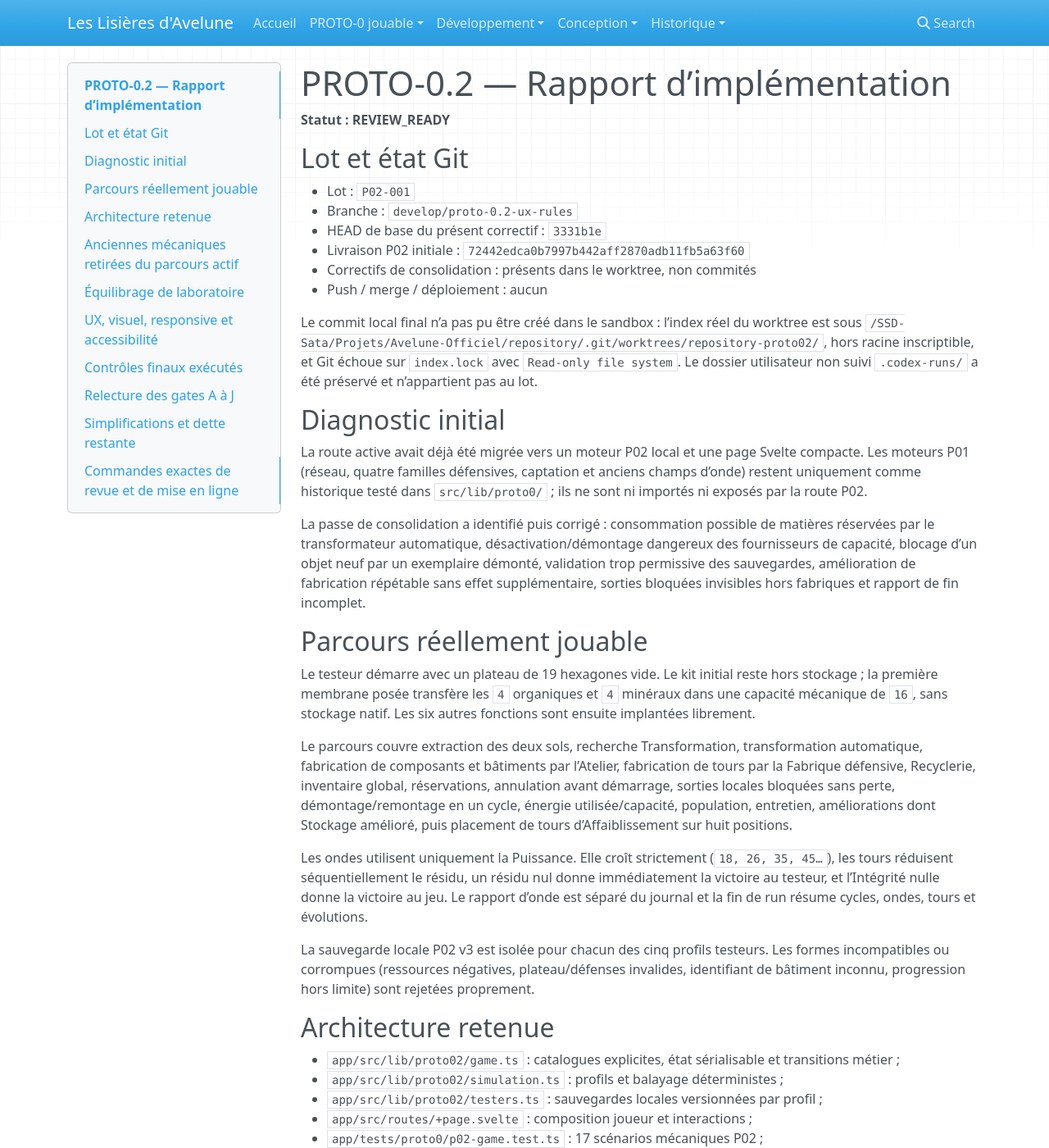
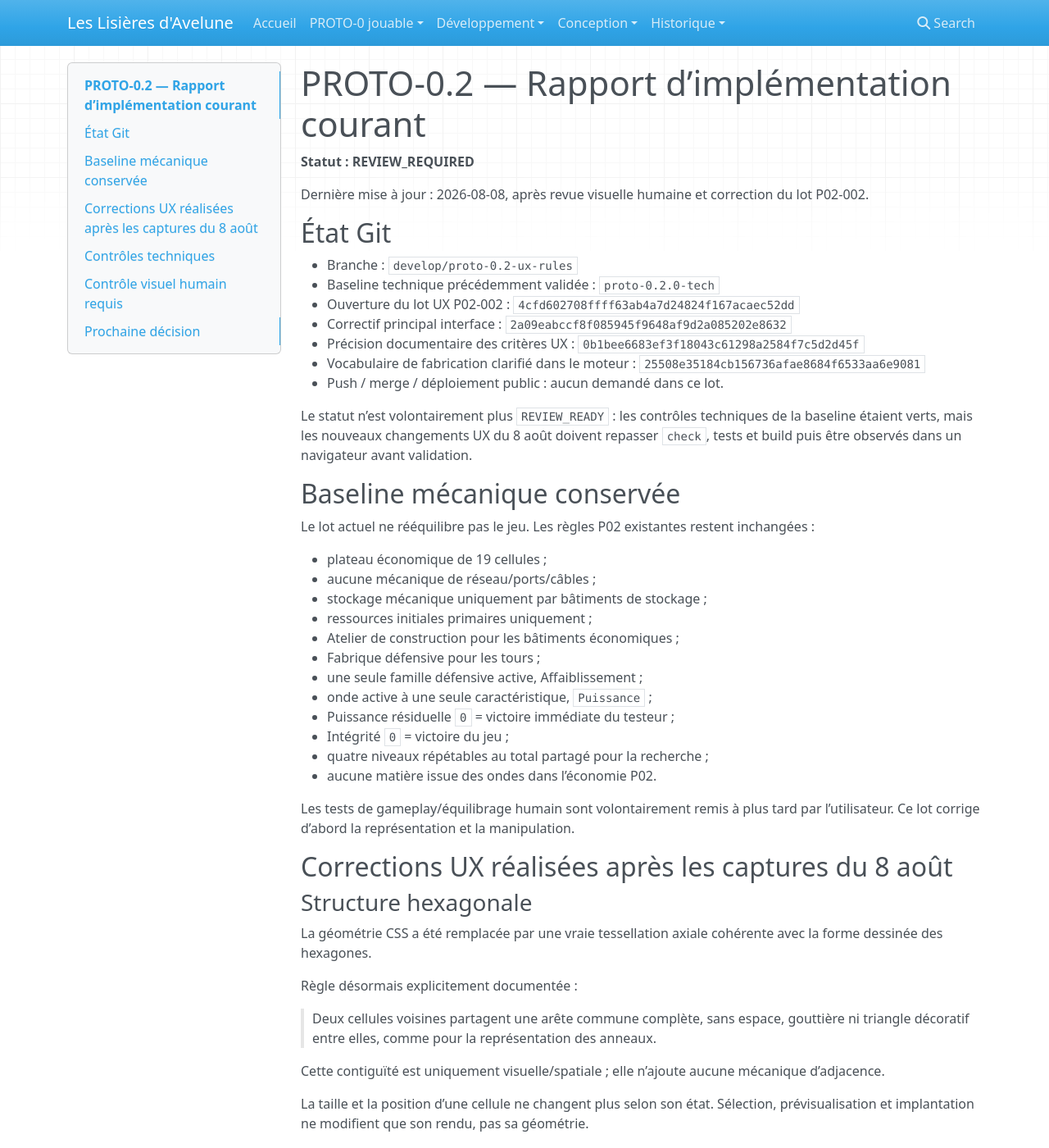
Before and after one commit to Abeliome-Officiel/les-lisieres-avelune, an MkDocs documentation site: the page built from docs/development/proto0.2/IMPLEMENTATION_REPORT.md, in a window 1280 px wide and 1400 px high. Shown: the whole window at 82% size. Built offline with MkDocs 1.6.1, drawn with Linux system fonts in a browser that asks for light colours; nearby versions of some CDN libraries; some of the changed text lies outside the part shown.

Commit message:
PROTO-0.2.1: actualiser le rapport apres corrections UX

````diff
--- a/docs/development/proto0.2/IMPLEMENTATION_REPORT.md
+++ b/docs/development/proto0.2/IMPLEMENTATION_REPORT.md
@@ -1,158 +1,159 @@
-# PROTO-0.2 — Rapport d’implémentation
+# PROTO-0.2 — Rapport d’implémentation courant
 
-**Statut : REVIEW_READY**
+**Statut : REVIEW_REQUIRED**
 
-## Lot et état Git
+Dernière mise à jour : 2026-08-08, après revue visuelle humaine et correction du lot P02-002.
 
-- Lot : `P02-001`
+## État Git
+
 - Branche : `develop/proto-0.2-ux-rules`
-- HEAD de base du présent correctif : `3331b1e`
-- Livraison P02 initiale : `72442edca0b7997b442aff2870adb11fb5a63f60`
-- Correctifs de consolidation : présents dans le worktree, non commités
-- Push / merge / déploiement : aucun
+- Baseline technique précédemment validée : `proto-0.2.0-tech`
+- Ouverture du lot UX P02-002 : `4cfd602708ffff63ab4a7d24824f167acaec52dd`
+- Correctif principal interface : `2a09eabccf8f085945f9648af9d2a085202e8632`
+- Précision documentaire des critères UX : `0b1bee6683ef3f18043c61298a2584f7c5d2d45f`
+- Vocabulaire de fabrication clarifié dans le moteur : `25508e35184cb156736afae8684f6533aa6e9081`
+- Push / merge / déploiement public : aucun demandé dans ce lot.
 
-Le commit local final n’a pas pu être créé dans le sandbox : l’index réel du worktree est sous `/SSD-Sata/Projets/Avelune-Officiel/repository/.git/worktrees/repository-proto02/`, hors racine inscriptible, et Git échoue sur `index.lock` avec `Read-only file system`. Le dossier utilisateur non suivi `.codex-runs/` a été préservé et n’appartient pas au lot.
+Le statut n’est volontairement plus `REVIEW_READY` : les contrôles techniques de la baseline étaient verts, mais les nouveaux changements UX du 8 août doivent repasser `check`, tests et build puis être observés dans un navigateur avant validation.
 
-## Diagnostic initial
+## Baseline mécanique conservée
 
-La route active avait déjà été migrée vers un moteur P02 local et une page Svelte compacte. Les moteurs P01 (réseau, quatre familles défensives, captation et anciens champs d’onde) restent uniquement comme historique testé dans `src/lib/proto0/` ; ils ne sont ni importés ni exposés par la route P02.
+Le lot actuel ne rééquilibre pas le jeu. Les règles P02 existantes restent inchangées :
 
-La passe de consolidation a identifié puis corrigé : consommation possible de matières réservées par le transformateur automatique, désactivation/démontage dangereux des fournisseurs de capacité, blocage d’un objet neuf par un exemplaire démonté, validation trop permissive des sauvegardes, amélioration de fabrication répétable sans effet supplémentaire, sorties bloquées invisibles hors fabriques et rapport de fin incomplet.
+- plateau économique de 19 cellules ;
+- aucune mécanique de réseau/ports/câbles ;
+- stockage mécanique uniquement par bâtiments de stockage ;
+- ressources initiales primaires uniquement ;
+- Atelier de construction pour les bâtiments économiques ;
+- Fabrique défensive pour les tours ;
+- une seule famille défensive active, Affaiblissement ;
+- onde active à une seule caractéristique, `Puissance` ;
+- Puissance résiduelle `0` = victoire immédiate du testeur ;
+- Intégrité `0` = victoire du jeu ;
+- quatre niveaux répétables au total partagé pour la recherche ;
+- aucune matière issue des ondes dans l’économie P02.
 
-## Parcours réellement jouable
+Les tests de gameplay/équilibrage humain sont volontairement remis à plus tard par l’utilisateur. Ce lot corrige d’abord la représentation et la manipulation.
 
-Le testeur démarre avec un plateau de 19 hexagones vide. Le kit initial reste hors stockage ; la première membrane posée transfère les `4` organiques et `4` minéraux dans une capacité mécanique de `16`, sans stockage natif. Les six autres fonctions sont ensuite implantées librement.
+## Corrections UX réalisées après les captures du 8 août
 
-Le parcours couvre extraction des deux sols, recherche Transformation, transformation automatique, fabrication de composants et bâtiments par l’Atelier, fabrication de tours par la Fabrique défensive, Recyclerie, inventaire global, réservations, annulation avant démarrage, sorties locales bloquées sans perte, démontage/remontage en un cycle, énergie utilisée/capacité, population, entretien, améliorations dont Stockage amélioré, puis placement de tours d’Affaiblissement sur huit positions.
+### Structure hexagonale
 
-Les ondes utilisent uniquement la Puissance. Elle croît strictement (`18, 26, 35, 45…`), les tours réduisent séquentiellement le résidu, un résidu nul donne immédiatement la victoire au testeur, et l’Intégrité nulle donne la victoire au jeu. Le rapport d’onde est séparé du journal et la fin de run résume cycles, ondes, tours et évolutions.
+La géométrie CSS a été remplacée par une vraie tessellation axiale cohérente avec la forme dessinée des hexagones.
 
-La sauvegarde locale P02 v3 est isolée pour chacun des cinq profils testeurs. Les formes incompatibles ou corrompues (ressources négatives, plateau/défenses invalides, identifiant de bâtiment inconnu, progression hors limite) sont rejetées proprement.
+Règle désormais explicitement documentée :
 
-## Architecture retenue
+> Deux cellules voisines partagent une arête commune complète, sans espace, gouttière ni triangle décoratif entre elles, comme pour la représentation des anneaux.
 
-- `app/src/lib/proto02/game.ts` : catalogues explicites, état sérialisable et transitions métier ;
-- `app/src/lib/proto02/simulation.ts` : profils et balayage déterministes ;
-- `app/src/lib/proto02/testers.ts` : sauvegardes locales versionnées par profil ;
-- `app/src/routes/+page.svelte` : composition joueur et interactions ;
-- `app/tests/proto0/p02-game.test.ts` : 17 scénarios mécaniques P02 ;
-- `app/tests/proto0/p02-testers.test.ts` : isolation des profils.
+Cette contiguïté est uniquement visuelle/spatiale ; elle n’ajoute aucune mécanique d’adjacence.
 
-Cette architecture reste volontairement locale : aucun ECS, bus d’événements, graphe, arbre technologique générique, couche de persistance universelle ou dépendance supplémentaire.
+La taille et la position d’une cellule ne changent plus selon son état. Sélection, prévisualisation et implantation ne modifient que son rendu, pas sa géométrie.
 
-## Anciennes mécaniques retirées du parcours actif
+Le plateau a été agrandi pour occuper réellement la zone centrale.
 
-- aucun réseau, port, câble, routage ou espace abstrait concurrent ;
-- aucune réserve énergétique courte ;
-- aucun stockage natif du Corcite ;
-- aucune matière de vague ni captation ;
-- aucune famille Captation, Déstructuration ou Stabilisation ;
-- aucune caractéristique d’onde autre que Puissance ;
-- aucun quota symétrique d’ordres ni nombre fixe de vagues.
+### Gisements et bâtiments
 
-## Équilibrage de laboratoire
+- bâtiment posé = information visuelle principale ;
+- gisement = petit marqueur secondaire fixe ;
+- le marqueur de gisement est réduit et atténué lorsque la case est occupée ;
+- le gisement reste néanmoins identifiable.
 
-Paramètres centralisés retenus : Intégrité `60`, première onde au cycle `6`, écart minimal `5` cycles, retard déterministe `0–2`, Puissance initiale `18`, croissance `+8` avec accélération `+1`, Affaiblissement `9` par tour, extraction `2`, stockage `16`, amélioration de stockage `+6` par niveau, quatre niveaux répétés cumulés au maximum.
+### Densité et occupation de l’écran
 
-Résultats reproductibles :
+- HUD légèrement compacté ;
+- colonnes latérales resserrées ;
+- zone centrale renforcée ;
+- cartes du kit initial réduites ;
+- le kit complet n’est plus affiché en permanence dans Évolution/Défenses pendant le déploiement ; un rappel compact renvoie vers Structure ;
+- une fois le déploiement terminé, le kit disparaît comme auparavant.
 
-| Trajectoire | Résultat | Onde | Intégrité finale |
-|---|---|---:|---:|
-| développement raisonnable | victoire testeur | 3 | 34 |
-| recherche puis défense | victoire testeur | 4 | 17 |
-| extraction améliorée puis défense | victoire testeur | 4 | 17 |
-| défense tardive | victoire jeu | 3 | 0 |
-| économie sans défense | victoire jeu | 3 | 0 |
-| surinvestissement économique | victoire jeu | 3 | 0 |
+### Évolution
 
-Balayage déterministe de `1 000` trajectoires proches du seuil : `491` victoires testeur, `509` victoires jeu, onde terminale moyenne `3,226`. Le même seed reproduit exactement le résultat. Ces simulations portent sur le rythme d’acquisition défensive face à la courbe d’onde ; elles ne prétendent pas remplacer un playtest humain de toute l’économie.
+- cartes densifiées ;
+- `Transformation` devient visuellement la racine ;
+- les relations affichées utilisent seulement les vrais prérequis du moteur ;
+- connecteurs plus visibles ;
+- chaque descendant indique explicitement `depuis Transformation` ;
+- aucun prérequis fictif ajouté.
 
-## UX, visuel, responsive et accessibilité
+### Fabrication et extracteurs
 
-La composition suit le brief Gen3 corrigé : HUD haut, fiche Corcite gauche, plateau central, contexte droit, inventaire/ordres bas et vue tactique distincte. La palette prune/violet/lavande/opaline, les membranes, gemmes et formes biomorphiques donnent une identité Avelune sans humanoïde, médiéval générique ni usine sci-fi.
+Le moteur contenait déjà les recettes permettant à l’Atelier de fabriquer de nouveaux extracteurs. L’impression qu’ils étaient impossibles à reconstruire était donc un problème de lisibilité, pas une règle manquante.
 
-Les gisements restent visibles sous les bâtiments, les prévisualisations indiquent le rendement, et les formules extraction/transformation/stockage affichent base + évolution = résultat. Le HUD expose ressources engagées, stockage, énergie, population affectée/totale/disponible, entretien et Intégrité. Les sorties pleines ont un libellé joueur et une action de transfert. Les notices utilisent une région `aria-live`, les interrupteurs ont un focus visible et les boutons mobiles atteignent au moins `44px`. Le drag n’est jamais requis.
+Corrections :
 
-Desktop, tablette et mobile disposent de ruptures dédiées (`1150px`, `760px`). La vérification du responsive est statique dans ce sandbox ; un smoke visuel navigateur à `390px` reste recommandé avant mise en ligne.
+- description de l’Atelier explicite ;
+- indication contextuelle qu’un nouvel extracteur fabriqué rejoint l’inventaire puis peut être implanté ;
+- `Façonner 1 composant` devient `Fabriquer 1 composant` dans la donnée source, l’interface et les Échos associés ;
+- la Fabrique défensive utilise également le verbe explicite `Fabrique`.
 
-## Contrôles finaux exécutés
+### Défenses
 
-Runtime : Node `v24.19.0` fourni par l’environnement Codex.
+La vue tactique représente désormais explicitement la séquence :
 
-| Contrôle | Résultat |
-|---|---|
-| `npm run check` | PASS — 0 erreur, 0 avertissement |
-| `npm run test:proto0`      | PASS — 366 tests, 0 échec                              |
-| scénarios ciblés P02 | PASS — 17/17 moteur + 3/3 profils |
-| `npm run simulate:proto02` | PASS — 6 profils + 1 000 runs |
-| `npm run build` | PASS — client et SSR adapter-node |
-| `git diff --check` | PASS |
-| smoke HTTP local           | PASS — Docker, serveur Node et `/api/health` validés    |
-| smoke navigateur           | À FAIRE — contrôle visuel humain desktop/mobile         |
+`Fracture → 1 → 2 → 3 → 4 → 5 → 6 → 7 → 8 → Corcite`
 
-## Relecture des gates A à J
+Les positions ne sont plus présentées comme huit grandes zones indépendantes. L’ordre et le sens de parcours de la Puissance sont visibles graphiquement.
 
-- A démarrage/plateau : satisfaite.
-- B économie : satisfaite ; réservations et sorties bloquées couvertes par tests.
-- C inventaire/bâtiments : satisfaite ; stockage, démontage, délai et recyclage couverts.
-- D recherche/RPG : satisfaite ; Transformation, cinq améliorations, niveau utile maximal et limite cumulée.
-- E défense : satisfaite ; seule Affaiblissement est visible et active.
-- F onde/victoire : satisfaite ; croissance stricte et deux fins de run testées/simulées.
-- G équilibrage : satisfaite au niveau laboratoire ; playtest humain encore nécessaire pour affiner.
-- H UX/visuel : satisfaite statiquement ; contrôle navigateur réel recommandé.
-- I rapports/persistance : satisfaite.
-- J stabilité : satisfaite pour check, tests, simulation et build ; smoke réseau bloqué par le sandbox.
+### Rapport de cycle
 
-## Simplifications et dette restante
+Le petit feedback en bas de page n’est plus le seul retour après résolution.
 
-Le parcours actif reste limité à trois modules P02 et une page, sans couche de compatibilité avec P01. Aucun nouveau fichier, sous-système ou paquet n’a été ajouté pendant la consolidation. Les paramètres restent peu nombreux et lisibles.
+Une surcouche de cycle affiche désormais :
 
-Dette restante : glyphes/CSS temporaires au lieu d’assets finaux ; smoke visuel desktop/mobile à effectuer hors sandbox ; simulation économique complète non modélisée statistiquement ; moteurs P01 conservés comme historique isolé. Aucune décision de game design P02 n’est requise.
+- cycle résolu et cycle suivant ;
+- variations nettes de ressources ;
+- variations nettes d’objets fabriqués ;
+- recherches terminées pendant le cycle ;
+- si une onde a été résolue : Puissance initiale/résiduelle et Intégrité avant/après.
 
-## Commandes exactes de revue et de mise en ligne
+Le rapport d’onde détaillé reste séparé du journal technique/Échos.
 
-Depuis la racine :
+### Responsive et mouvement
+
+Les trois tailles de tessellation utilisent la même géométrie contiguë. Les animations de prévisualisation sont neutralisées sous `prefers-reduced-motion`.
+
+## Contrôles techniques
+
+### Baseline avant le correctif UX
+
+La baseline technique précédente avait passé :
+
+- `npm run check` ;
+- `npm run test:proto0` — 366 tests ;
+- `npm run simulate:proto02` ;
+- `npm run build` ;
+- image Docker et `/api/health`.
+
+### Correctif UX du 8 août
+
+À rejouer avant de taguer ou déployer :
 
 ```bash
 cd app
 PATH=/SSD-Sata/CONTainers-Data/Codex_CLI/tools/node-v24.19.0-linux-x64/bin:$PATH npm run check
 PATH=/SSD-Sata/CONTainers-Data/Codex_CLI/tools/node-v24.19.0-linux-x64/bin:$PATH npm run test:proto0
-PATH=/SSD-Sata/CONTainers-Data/Codex_CLI/tools/node-v24.19.0-linux-x64/bin:$PATH npm run simulate:proto02
 PATH=/SSD-Sata/CONTainers-Data/Codex_CLI/tools/node-v24.19.0-linux-x64/bin:$PATH npm run build
 cd ..
 git diff --check
-git status --short
-git diff -- app/src/lib/proto02 app/src/routes/+page.svelte app/tests/proto0/p02-game.test.ts docs/development/proto0.2/IMPLEMENTATION_REPORT.md
 ```
 
-Commit local à effectuer hors sandbox après revue :
+GitHub ne rapporte actuellement aucun workflow CI attaché à ces commits ; l’absence de statut GitHub ne vaut donc pas validation.
 
-```bash
-git add app/src/lib/proto02/game.ts app/src/lib/proto02/simulation.ts app/src/routes/+page.svelte app/tests/proto0/p02-game.test.ts docs/development/proto0.2/IMPLEMENTATION_REPORT.md
-git commit -m "fix: consolider l alpha jouable PROTO-0.2"
-```
+## Contrôle visuel humain requis
 
-Procédure de mise en ligne existante à exécuter uniquement après commit/revue humaine :
+Avant de considérer P02.1 validé :
 
-```bash
-docker build -t avelune-proto02 ./app
-docker run --rm -p 3000:3000 avelune-proto02
-curl --fail http://127.0.0.1:3000/api/health
-```
+1. ouvrir Structure à zoom navigateur 100 % ;
+2. vérifier qu’aucun interstice n’existe entre deux hexagones voisins ;
+3. lancer plusieurs implantations sans confirmer et vérifier que le plateau ne bouge jamais ;
+4. poser un bâtiment sur un gisement et vérifier la hiérarchie bâtiment/gisement ;
+5. ouvrir Évolution et vérifier la lecture immédiate de la racine et de ses descendants ;
+6. vérifier la fabrication de nouveaux extracteurs dans l’Atelier ;
+7. terminer un cycle et contrôler la nouvelle surcouche ;
+8. ouvrir Défenses et vérifier la lecture Fracture → 1…8 → Corcite ;
+9. contrôler une largeur mobile représentative sans perte de fonction ni rupture de la tessellation.
 
-### Validation hors sandbox — 8 août 2026
+## Prochaine décision
 
-La revue humaine hors sandbox a confirmé :
-
-- `npm run check` : PASS — 0 erreur, 0 avertissement ;
-- `npm run test:proto0` : PASS — 366 tests, 0 échec ;
-- `npm run simulate:proto02` : PASS ;
-- `npm run build` : PASS ;
-- construction de l’image Docker : PASS ;
-- démarrage du serveur Node dans un conteneur temporaire : PASS ;
-- `/api/health` : PASS, réponse `{"status":"ok","prototype":"PROTO-0"}` avant correction finale du libellé ;
-- le libellé du healthcheck a ensuite été corrigé en `PROTO-0.2` et les contrôles check/tests/build ont été rejoués avec succès.
-
-Le contrôle visuel humain desktop/mobile reste le dernier contrôle avant publication.
-
-Cette procédure est fournie pour la revue ; aucun push, merge ou déploiement public n’a été exécuté.
+Aucune nouvelle décision de game design n’est demandée pour cette passe. Après validation visuelle de ces corrections, l’utilisateur pourra reprendre les tests de jeu et d’équilibrage proprement dits.
````
